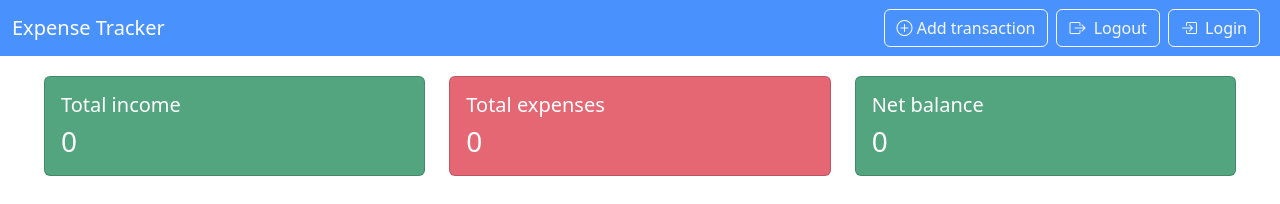
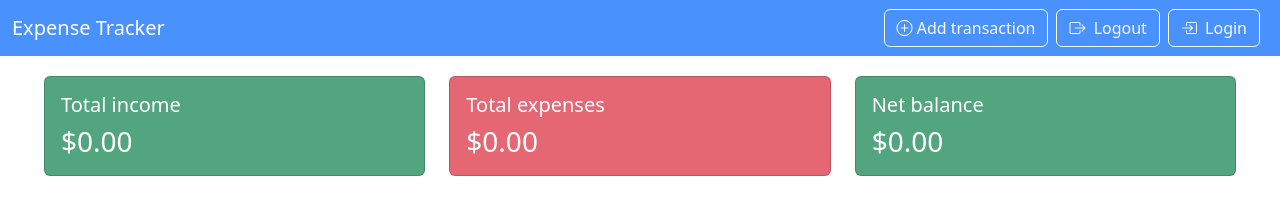
Before and after one commit to Augusto-LJ/ExpensesApp, an Angular app in the folder Expenses.Client/: page /transactions in a window 1280 px wide. Shown: the top 204 px of the page. Built offline with nearby package versions, Linux system fonts and the light colour scheme; no server answers.

Commit message:
feat: caculates net balance according to total income and total expense

```diff
--- a/Expenses.Client/src/app/components/transaction-list/transaction-list.html
+++ b/Expenses.Client/src/app/components/transaction-list/transaction-list.html
@@ -4,7 +4,7 @@
             <div class="card h-100 bg-success bg-opacity-75 text-white">
                 <div class="card-body">
                     <h5 class="card-title">Total income</h5>
-                    <h3 class="card-text">0</h3>
+                    <h3 class="card-text">{{ getTotalIncome() | currency }}</h3>
                 </div>
             </div>
         </div>
@@ -12,7 +12,7 @@
             <div class="card h-100 bg-danger bg-opacity-75 text-white">
                 <div class="card-body">
                     <h5 class="card-title">Total expenses</h5>
-                    <h3 class="card-text">0</h3>
+                    <h3 class="card-text">{{ getTotalExpense() | currency }}</h3>
                 </div>
             </div>
         </div>
@@ -20,7 +20,7 @@
             <div class="card h-100 bg-success bg-opacity-75 text-white">
                 <div class="card-body">
                     <h5 class="card-title">Net balance</h5>
-                    <h3 class="card-text">0</h3>
+                    <h3 class="card-text">{{ getNetBalance() | currency }}</h3>
                 </div>
             </div>
         </div>
@@ -42,8 +42,8 @@
                     <tr>
                         <td>{{ transaction.createdAt }}</td>
                         <td>{{ transaction.type }}</td>
-                        <td>{{ transaction.category }}</td>
-                        <td>{{ transaction.amount }}</td>
+                        <td [ngClass]="transaction.type === 'Income' ? 'text-success' : 'text-danger'">{{ transaction.category }}</td>
+                        <td [ngClass]="transaction.type === 'Income' ? 'text-success' : 'text-danger'">{{ transaction.amount | currency}}</td>
                         <td>
                             <button class="btn btn-sm btn-outline-primary">Edit</button>
                             <button class="btn btn-sm btn-outline-danger">Delete</button>
--- a/Expenses.Client/src/app/components/transaction-list/transaction-list.ts
+++ b/Expenses.Client/src/app/components/transaction-list/transaction-list.ts
@@ -1,9 +1,10 @@
 import { Component, OnInit, signal } from '@angular/core';
 import { Transaction } from '../../models/transaction';
 import { TransactionService } from '../../services/transaction';
+import { CurrencyPipe, NgClass } from '@angular/common';
 
 @Component({
-  imports: [],
+  imports: [CurrencyPipe, NgClass],
   selector: 'app-transaction-list',
   styleUrl: './transaction-list.css',
   templateUrl: './transaction-list.html',
@@ -23,4 +24,20 @@ export class TransactionList implements OnInit {
       this.transactions.set(data);
     });
   }
+
+  getTotalIncome() : number {
+    return this.transactions()
+               .filter((t: Transaction) => t.type === 'Income')
+               .reduce((sum: number, t: Transaction) => sum + t.amount, 0);
+  }
+
+  getTotalExpense() : number {
+    return this.transactions()
+               .filter((t: Transaction) => t.type === 'Expense')
+               .reduce((sum: number, t: Transaction) => sum + t.amount, 0);
+  }
+
+  getNetBalance() : number {
+    return this.getTotalIncome() - this.getTotalExpense();
+  }
 }
```
